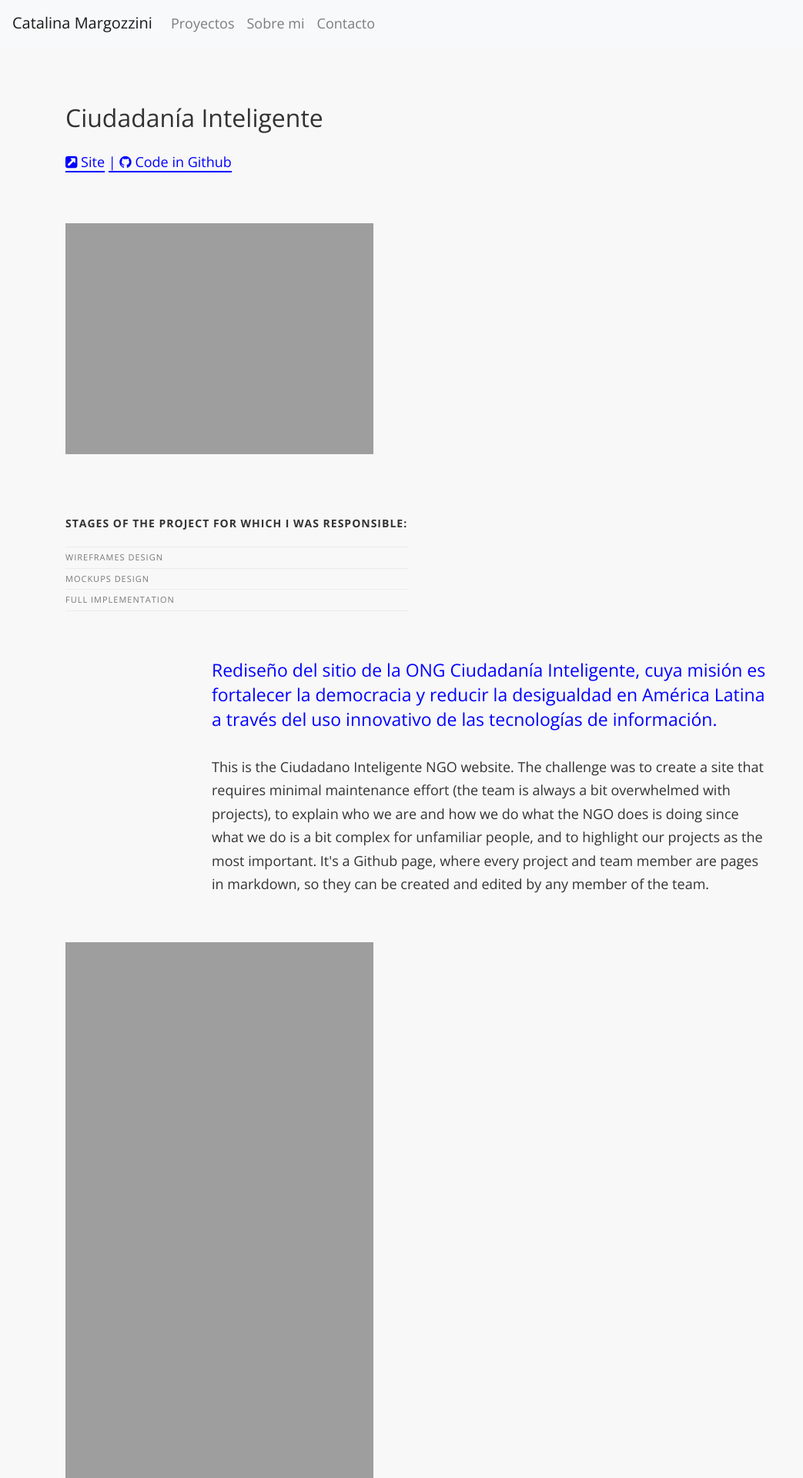
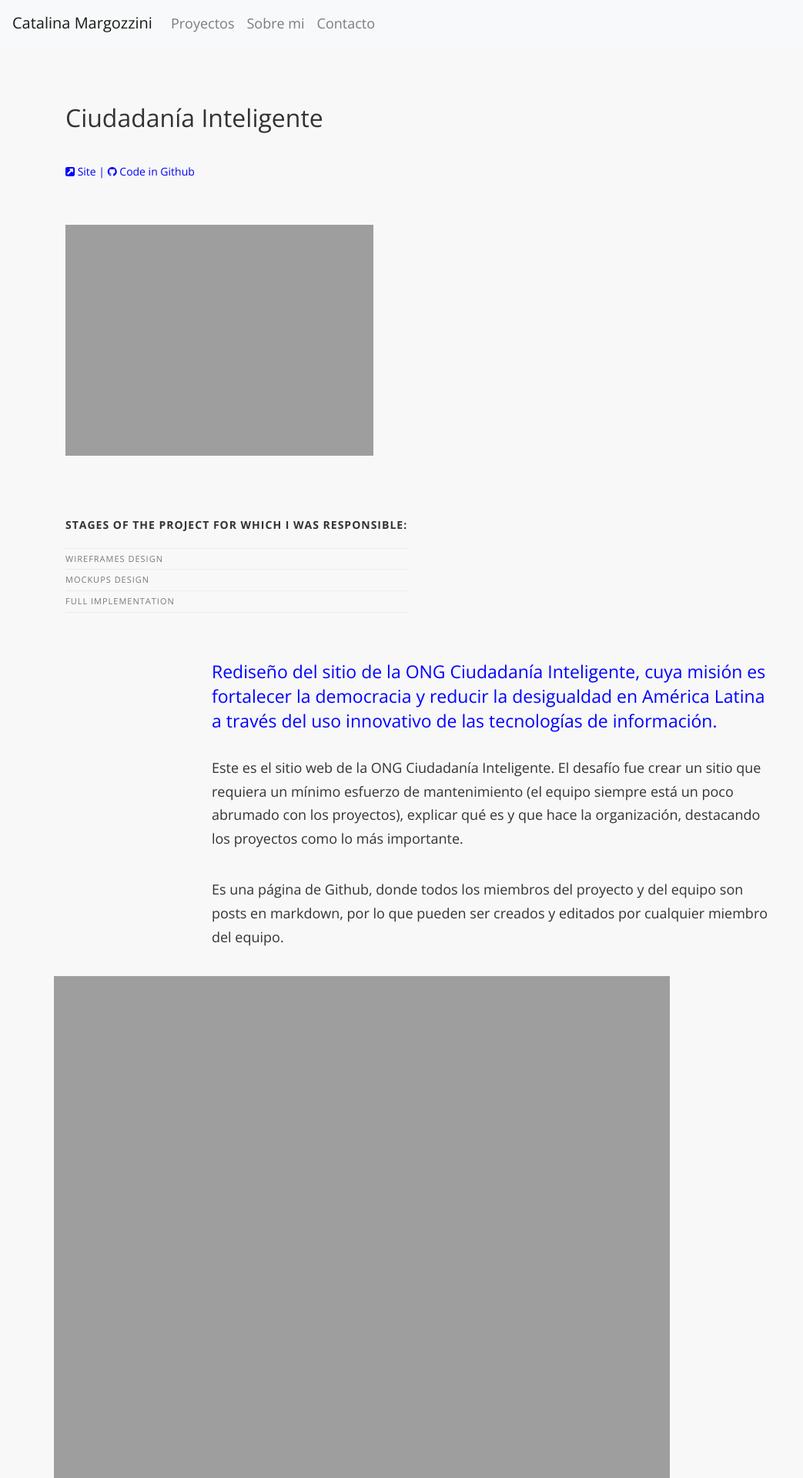
Before and after one commit to camargozzini/portafolio-camargozzini, a Jekyll site: the page built from _posts/2014-01-01-fci-es.html, in a window 1280 px wide. Shown: the top 1920 px of the page at 77% size, without its empty margins (0-1043 px from the left). Built offline with Jekyll 4.4.1, drawn with Linux system fonts in a browser that asks for light colours; nearby versions of some CDN libraries.

Commit message:
Agrega clase detalles a info bajo titulo proyecto

```diff
--- a/_layouts/post.html
+++ b/_layouts/post.html
@@ -11,6 +11,7 @@
             <div class="col-md-8">
                 <h1 class="no-transp font-alt mb-20 mb-xs-0">{{ page.title }}</h1>
                 <p>
+                <p class="details">
                   {% if page.external == null %}
                   {% else %}
                   <a href="{{ page.external }}" target="_blank"><i class="fa fa-external-link-square" aria-hidden="true"></i> Site</a>
--- a/_posts/2014-01-01-fci-es.html
+++ b/_posts/2014-01-01-fci-es.html
@@ -37,9 +37,8 @@
 <div class="row mb-60">
   <div class="col-md-8 offset-md-2">
     <h3>Rediseño del sitio de la ONG Ciudadanía Inteligente, cuya misión es fortalecer la democracia y reducir la desigualdad en América Latina a través del uso innovativo de las tecnologías de información.</h3>
-    This is the Ciudadano Inteligente NGO website. The challenge was to create a site that requires minimal maintenance effort (the team is always a bit overwhelmed with projects), to explain who we are and how we do what the NGO does is doing since what we do is a bit complex for unfamiliar people, and to highlight our projects as the most important.
-
-    It's a Github page, where every project and team member are pages in markdown, so they can be created and edited by any member of the team.  </div>
+    <p>Este es el sitio web de la ONG Ciudadanía Inteligente. El desafío fue crear un sitio que requiera un mínimo esfuerzo de mantenimiento (el equipo siempre está un poco abrumado con los proyectos), explicar qué es y que hace la organización, destacando los proyectos como lo más importante.</p>
+    <p>Es una página de Github, donde todos los miembros del proyecto y del equipo son posts en markdown, por lo que pueden ser creados y editados por cualquier miembro del equipo.</p>
 </div>
 
 <!-- <div class="main-slider"> -->
--- a/_sass/_base.scss
+++ b/_sass/_base.scss
@@ -165,6 +165,9 @@
 
 .details {
     font-size: 14px;
+    & a {
+      border: none;
+    }
 }
 
 // language
```
